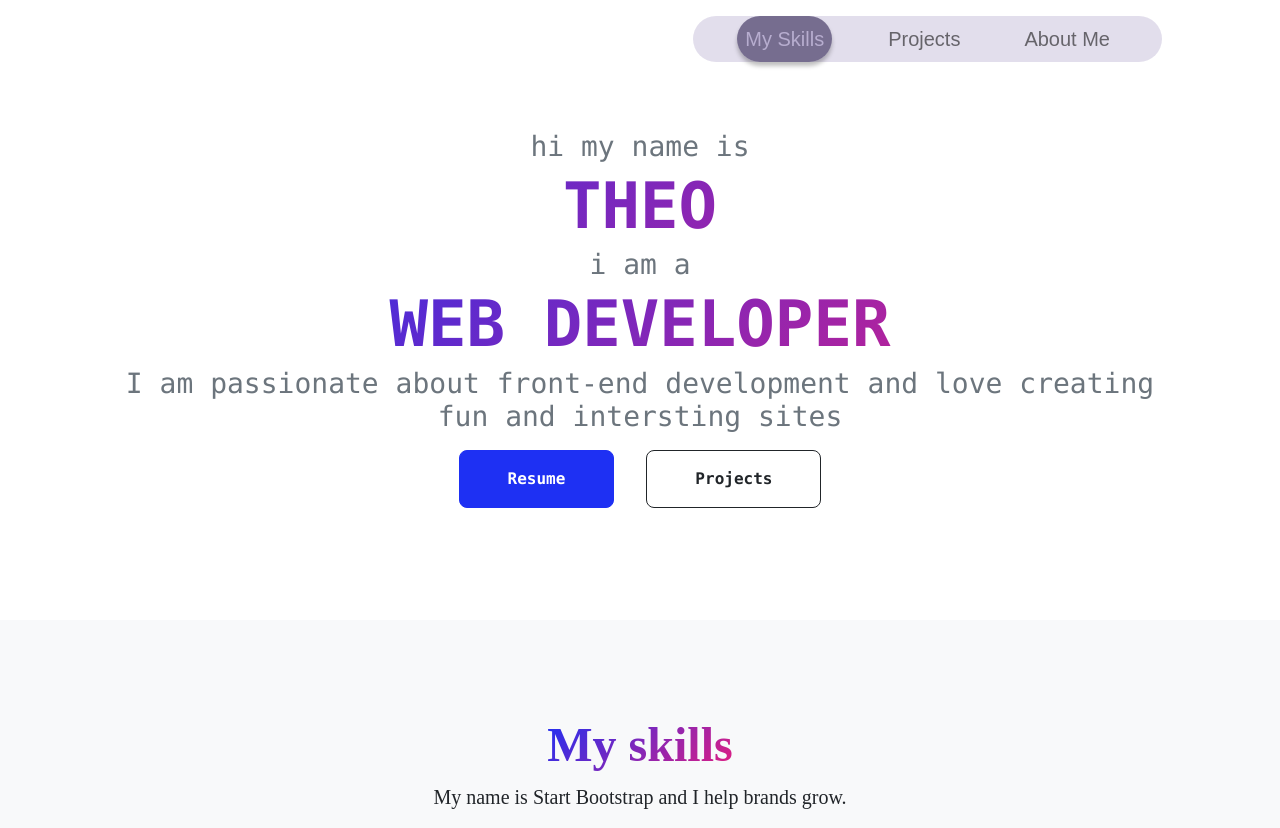
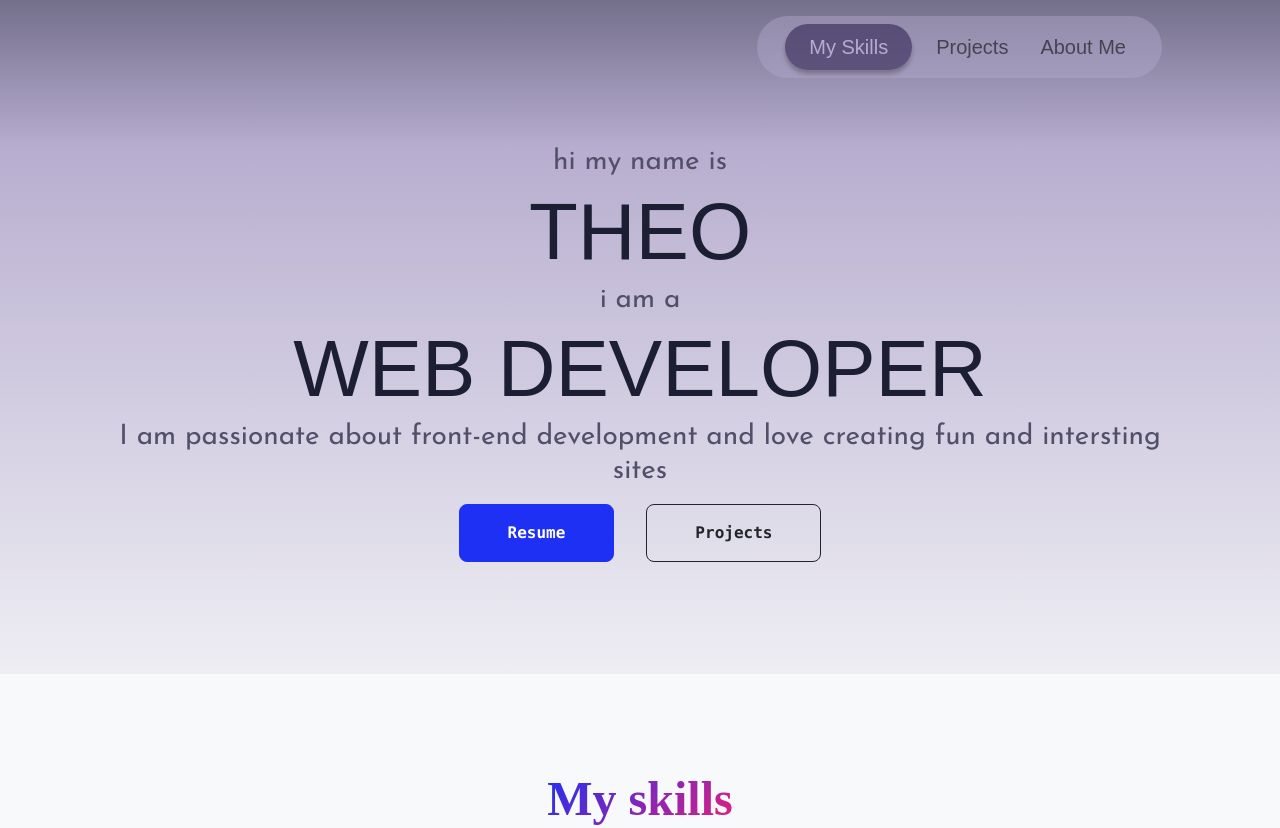
Before and after one commit to ThanasisTh98/theo-webdev.io, a plain HTML site: page index.html in a window 1280 px wide. Shown: the top 828 px of the page. Drawn offline with nearby package versions, Linux system fonts and the light colour scheme; a web font is replaced by a local one.

Commit message:
figuring out the background

```diff
--- a/css/main.css
+++ b/css/main.css
@@ -1,3 +1,8 @@
+:root {
+    --tt-primary: #1C1F33;
+    --tt-secondary: #525069;
+
+}
 
 .jockey-one-regular {
     font-family: "Jockey One", sans-serif;
@@ -5,7 +10,28 @@
     font-style: normal;
   }
 
+  .josefin-sans-reg {
+    font-family: "Josefin Sans", sans-serif;
+    font-optical-sizing: auto;
+    font-weight: 400;
+    font-style: normal;
+  }
 
+.tt-primary{
+    color:var(--tt-primary);
+}
+.tt-secondary{
+    color:var(--tt-secondary);
+}
+
+
+.tt-bg{
+    background: linear-gradient(0deg, #F8F9FA -13.89%, #C3BBD7 62.35%, #B7ADCF 78.28%, #1C1F33 128.21%);
+
+}
+.tt-light-bg{
+ background: #F8F9FA;
+}
 .con-font {
     font-family: Consolas, Menlo, Monaco, Lucida Console, Liberation Mono, DejaVu Sans Mono, Bitstream Vera Sans Mono, Courier New, monospace, serif;
 
@@ -30,7 +56,8 @@
     border-radius: 100px ;
     box-shadow: 0px 4px 4px 0px #00000040;
     color: #B7ADCF;
-    padding-right: 1rem;
-    padding-left: 1rem;
+    padding-right: 1.5rem !important;
+    padding-left: 1.5rem !important;
+
 
 }
--- a/index.html
+++ b/index.html
@@ -12,24 +12,27 @@
         <link rel="preconnect" href="https://fonts.googleapis.com">
         <link rel="preconnect" href="https://fonts.gstatic.com" crossorigin>
         <link href="https://fonts.googleapis.com/css2?family=Jockey+One&display=swap" rel="stylesheet">
+        <link href="https://fonts.googleapis.com/css2?family=Josefin+Sans&display=swap" rel="stylesheet">
         <!-- Bootstrap icons-->
         <link href="https://cdn.jsdelivr.net/npm/bootstrap-icons@1.8.1/font/bootstrap-icons.css" rel="stylesheet" />
         <!-- Core theme CSS (includes Bootstrap)-->
         <link href="css/styles.css" rel="stylesheet" />
         <link rel="stylesheet" href="css/main.css">
     </head>
-    <body class="d-flex flex-column h-100">
+    <body class="d-flex flex-column h-100 tt-light-bg">
         <main class="flex-shrink-0">
+
+        <div class=" tt-bg">
             <!-- Navigation-->
-            <nav class="navbar navbar-expand-lg navbar-light bg-white py-3">
+            <nav class="navbar navbar-expand-lg navbar-light py-3">
                 <div class="container px-5">
                     <!-- <a class="navbar-brand" href="index.html"><span class="fw-bolder text-primary"><img  width="100" height="100"  src="assets/theo-rectangle-white.png" alt=""></span></a> -->
                     <button class="navbar-toggler" type="button" data-bs-toggle="collapse" data-bs-target="#navbarSupportedContent" aria-controls="navbarSupportedContent" aria-expanded="false" aria-label="Toggle navigation"><span class="navbar-toggler-icon"></span></button>
                     <div class="collapse navbar-collapse" id="navbarSupportedContent">
                         <ul class="nav-bg text-center jockey-one-regular navbar-nav ms-auto mb-2 mb-lg-0 fs-5">
-                            <li class="px-4 nav-item"><a class="nav-link nav-active" href="index.html">My Skills</a></li>
-                            <li class="px-4 nav-item"><a class="nav-link" href="resume.html">Projects</a></li>
-                            <li class="px-4 nav-item"><a class="nav-link" href="projects.html">About Me</a></li>
+                            <li class="px-2 py-2 nav-item"><a class="nav-link nav-active" href="index.html">My Skills</a></li>
+                            <li class="px-2 py-2 nav-item"><a class="nav-link" href="resume.html">Projects</a></li>
+                            <li class="px-2 py-2 nav-item"><a class="nav-link" href="projects.html">About Me</a></li>
                         </ul>
                     </div>
                 </div>
@@ -43,12 +46,12 @@
                             <div class="con-font text-center text-xxl-start">
                                 <!-- <div class="badge bg-gradient-primary-to-secondary text-white mb-4"><div class="text-uppercase">Design &middot; Development &middot; Marketing</div></div> -->
 
-                                <h1 class="display-3 fw-bolder text-center mb-3">
-                                    <span class="d-block fs-3 my-1 fw-light text-muted">hi my name is</span>
-                                    <span class="d-block text-gradient">THEO</span>
-                                    <span class="d-block fs-3 my-1 fw-light text-muted">i am a</span>
-                                    <span class="d-block text-gradient">WEB DEVELOPER</span>
-                                    <span class="d-block fs-3 my-1 fw-light text-muted">I am passionate about front-end development and love creating fun and intersting sites</span>
+                                <h1 class="display-1  text-center mb-3">
+                                    <span class="d-block fs-3 my-1 fw-light tt-secondary josefin-sans-reg">hi my name is</span>
+                                    <span class="d-block tt-primary  jockey-one-regular">THEO</span>
+                                    <span class="d-block fs-3 my-1 fw-light tt-secondary josefin-sans-reg ">i am a</span>
+                                    <span class="d-block tt-primary  jockey-one-regular">WEB DEVELOPER</span>
+                                    <span class="d-block fs-3 my-1 fw-light  tt-secondary josefin-sans-reg">I am passionate about front-end development and love creating fun and intersting sites</span>
                                 </h1>
 
 
@@ -71,8 +74,11 @@
                     </div>
                 </div>
             </header>
+        </div>
+
+
             <!-- About Section-->
-            <section class="bg-light py-5">
+            <section class=" py-5">
                 <div class="container px-5">
                     <div class="row gx-5 justify-content-center">
                         <div class="col-xxl-8">
```
Also changed, not shown: assets/Perlin (contour).png (added).
